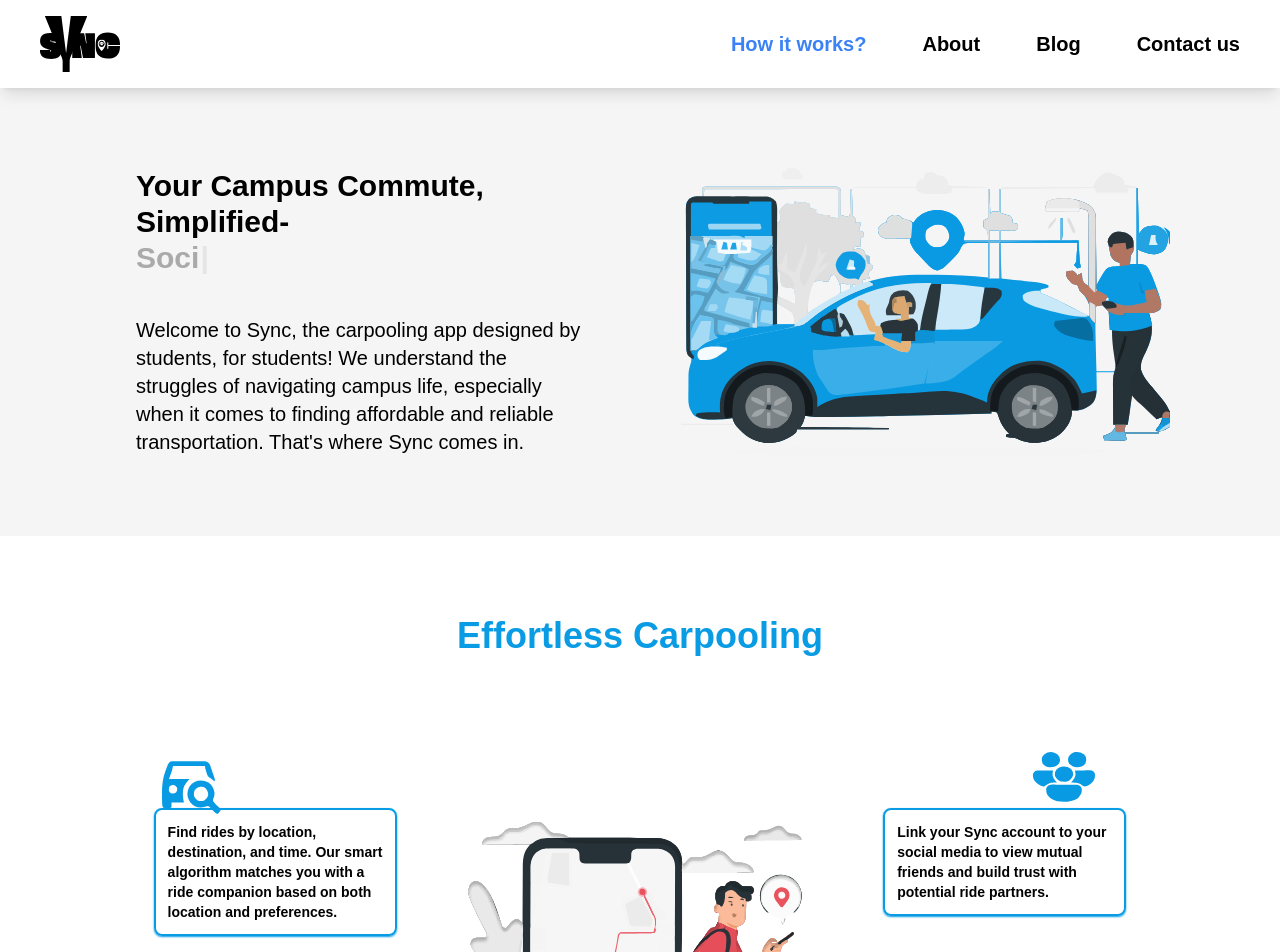
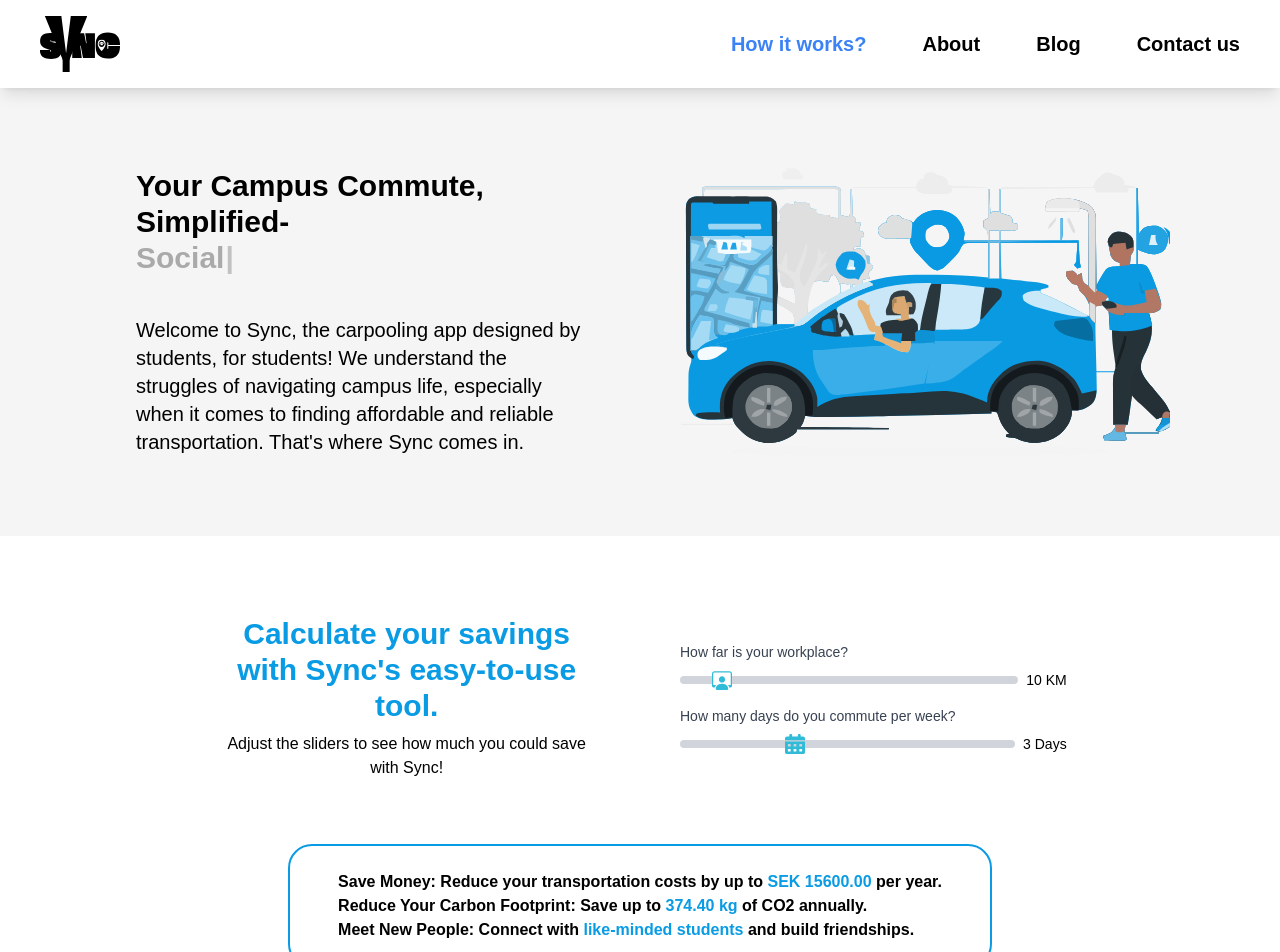
Before and after one commit to getyousynced/Syinq, a Next.js app: page / in a window 1280 px wide. Shown: the top 952 px of the page. Built offline with nearby package versions, Linux system fonts and the light colour scheme.

Commit message:
added slider component

```diff
--- /dev/null
+++ b/src/app/components/Slider.tsx
@@ -0,0 +1,122 @@
+"use client";
+
+import React, { useState } from "react";
+
+const Slider: React.FC = () => {
+  const [distance, setDistance] = useState(10); //default distance
+  const [days, setDays] = useState(3); //default days
+
+  const costPerKm = 5; // SEK per kilometer
+  const co2PerKm = 0.12; // kg CO2 per kilometer
+  const weeksPerYear = 52;
+
+  const calculateAnnualCostReduction = (distance: number, days: number) => {
+    return distance * days * 2 * costPerKm * weeksPerYear;
+  };
+
+  const calculateAnnualCO2Reduction = (distance: number, days: number) => {
+    return distance * days * 2 * co2PerKm * weeksPerYear;
+  };
+
+  const annualCostReduction = calculateAnnualCostReduction(distance, days);
+  const annualCO2Reduction = calculateAnnualCO2Reduction(distance, days);
+
+  const handleDaysChange = (e: React.ChangeEvent<HTMLInputElement>) => {
+    setDays(Number(e.target.value));
+  };
+
+  const handleDistanceChange = (e: React.ChangeEvent<HTMLInputElement>) => {
+    setDistance(Number(e.target.value));
+  };
+
+  return (
+    <section className="flex flex-col items-center space-y-6 w-full md:w-2/3 mx-auto py-10 mt-10">
+      <div className="flex flex-col md:flex-row items-center justify-between gap-12 md:gap-20 mb-10">
+        <div className="flex flex-col items-center justify-center w-5/6 md:w-1/2">
+          <h2 className="text-xl md:text-3xl text-center text-[#099BE4] font-semibold ">
+            Calculate your savings with Sync's easy-to-use tool.
+          </h2>
+          <p className="text-center text-black mt-2">
+            Adjust the sliders to see how much you could save with Sync!
+          </p>
+        </div>
+
+        {/* Workplace Distance Slider */}
+        <div className="flex flex-col items-center justify-center w-5/6 md:w-1/2 gap-4">
+          <div className="w-full">
+            <label
+              htmlFor="distance"
+              className="block text-sm font-medium text-gray-700"
+            >
+              How far is your workplace?{" "}
+            </label>
+            <div className="flex items-center justify-center">
+              <input
+                id="distance"
+                type="range"
+                min="0"
+                max="100"
+                value={distance}
+                onChange={handleDistanceChange}
+                className="w-full h-2 bg-gray-300 rounded-lg appearance-none cursor-pointer mt-2 custom-slider-dist"
+              />
+              <span className="text-black text-nowrap mt-2 ml-2 text-sm">
+                {distance} KM
+              </span>
+            </div>
+          </div>
+
+          {/* Days Commuted Slider */}
+          <div className="w-full">
+            <label
+              htmlFor="days"
+              className="block text-sm font-medium text-gray-700"
+            >
+              How many days do you commute per week?{" "}
+            </label>
+            <div className="flex items-center justify-center">
+              <input
+                id="days"
+                type="range"
+                min="1"
+                max="7"
+                value={days}
+                onChange={handleDaysChange}
+                className="w-full h-2 rounded-lg appearance-none cursor-pointer mt-2 bg-gray-300 custom-slider"
+              />
+              <span className="text-black text-nowrap mt-2 ml-2 text-sm">
+                {days} Days
+              </span>
+            </div>
+          </div>
+        </div>
+      </div>
+
+      {/* Information display */}
+
+      <div className="border-2 border-[#099BE4] py-4 md:py-6 px-4 md:px-12 rounded-3xl text-start w-5/6 md:w-auto">
+        <p className="text-black font-semibold text-sm md:text-base mb-2 md:mb-0">
+          Save Money: Reduce your transportation costs by up to{" "}
+          <span className="text-[#099BE4]">
+            SEK {annualCostReduction.toFixed(2)}
+          </span>{" "}
+          per year.
+        </p>
+        <p className="text-black font-semibold text-sm md:text-base mb-2 md:mb-0">
+          Reduce Your Carbon Footprint: Save up to{" "}
+          <span className="text-[#099BE4]">
+            {annualCO2Reduction.toFixed(2)} kg
+          </span>{" "}
+          of CO2 annually.
+        </p>
+        <p className="text-black font-semibold text-sm md:text-base mb-2 md:mb-0">
+          Meet New People: Connect with{" "}
+          <span className="text-[#099BE4]">like-minded students</span> and build
+          friendships.
+        </p>
+      </div>
+    </section>
+  );
+};
+
+export default Slider;
--- a/src/app/page.tsx
+++ b/src/app/page.tsx
@@ -4,11 +4,13 @@
 import EffortlessCarpooling from "./components/EffortlessCarpooling";
 import AboutSync from "./components/AboutSync";
 import Footer from "./components/Footer";
+import Slider from "./components/Slider";
 
 export default function Home() {
   return (
     <div>
       <Landing />
+      <Slider/>
       <EffortlessCarpooling/>
       <AboutSync/>
       <Footer/>
```
